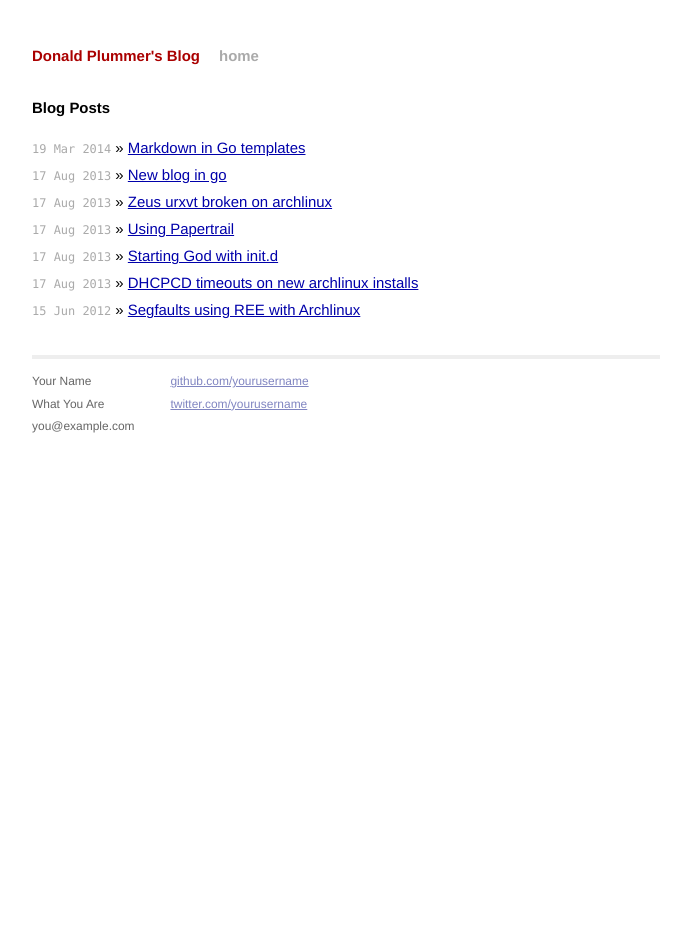
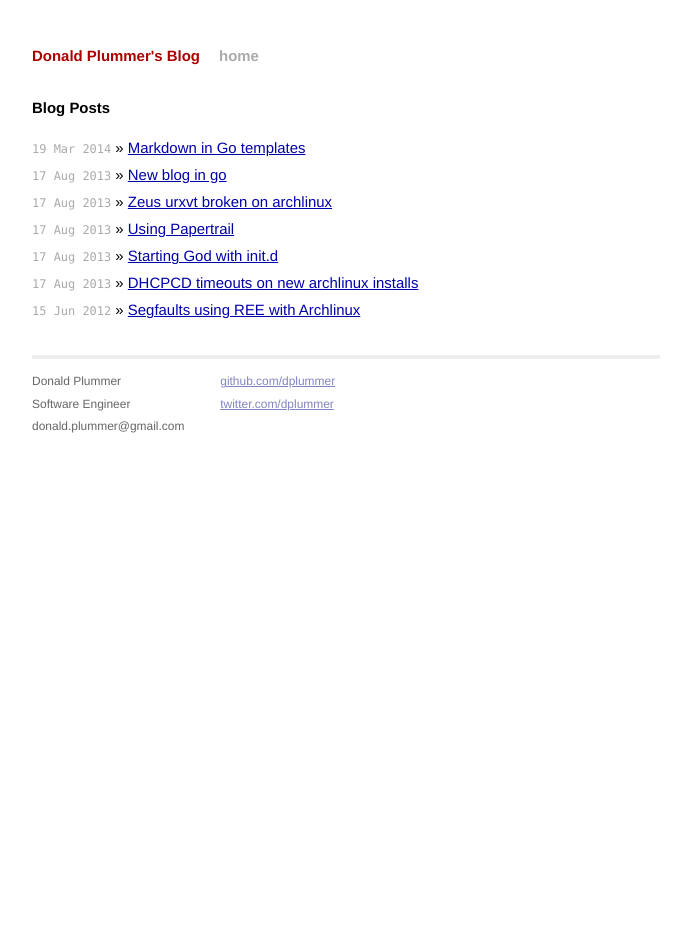
Before and after one commit to dplummer/dplummer.github.io, a Jekyll site: the page built from index.html, in a window 1280 px wide. Shown: the whole page, without its empty margins (294-985 px from the left). Built offline with Jekyll 4.4.1, drawn with Linux system fonts in a browser that asks for light colours; Markdown is read by kramdown in place of the engine named in the settings.

Commit message:
label me

```diff
--- a/_layouts/default.html
+++ b/_layouts/default.html
@@ -26,15 +26,15 @@
           <div class="footer">
             <div class="contact">
               <p>
-                Your Name<br />
-                What You Are<br />
-                you@example.com
+                Donald Plummer<br />
+                Software Engineer<br />
+                donald.plummer@gmail.com
               </p>
             </div>
             <div class="contact">
               <p>
-                <a href="https://github.com/yourusername">github.com/yourusername</a><br />
-                <a href="https://twitter.com/yourusername">twitter.com/yourusername</a><br />
+                <a href="https://github.com/dplummer">github.com/dplummer</a><br />
+                <a href="https://twitter.com/dplummer">twitter.com/dplummer</a><br />
               </p>
             </div>
           </div>
--- a/index.html
+++ b/index.html
@@ -1,6 +1,6 @@
 ---
 layout: default
-title: Your New Jekyll Site
+title: Donald Plummer's Blog
 ---
 
 <div id="home">
```
